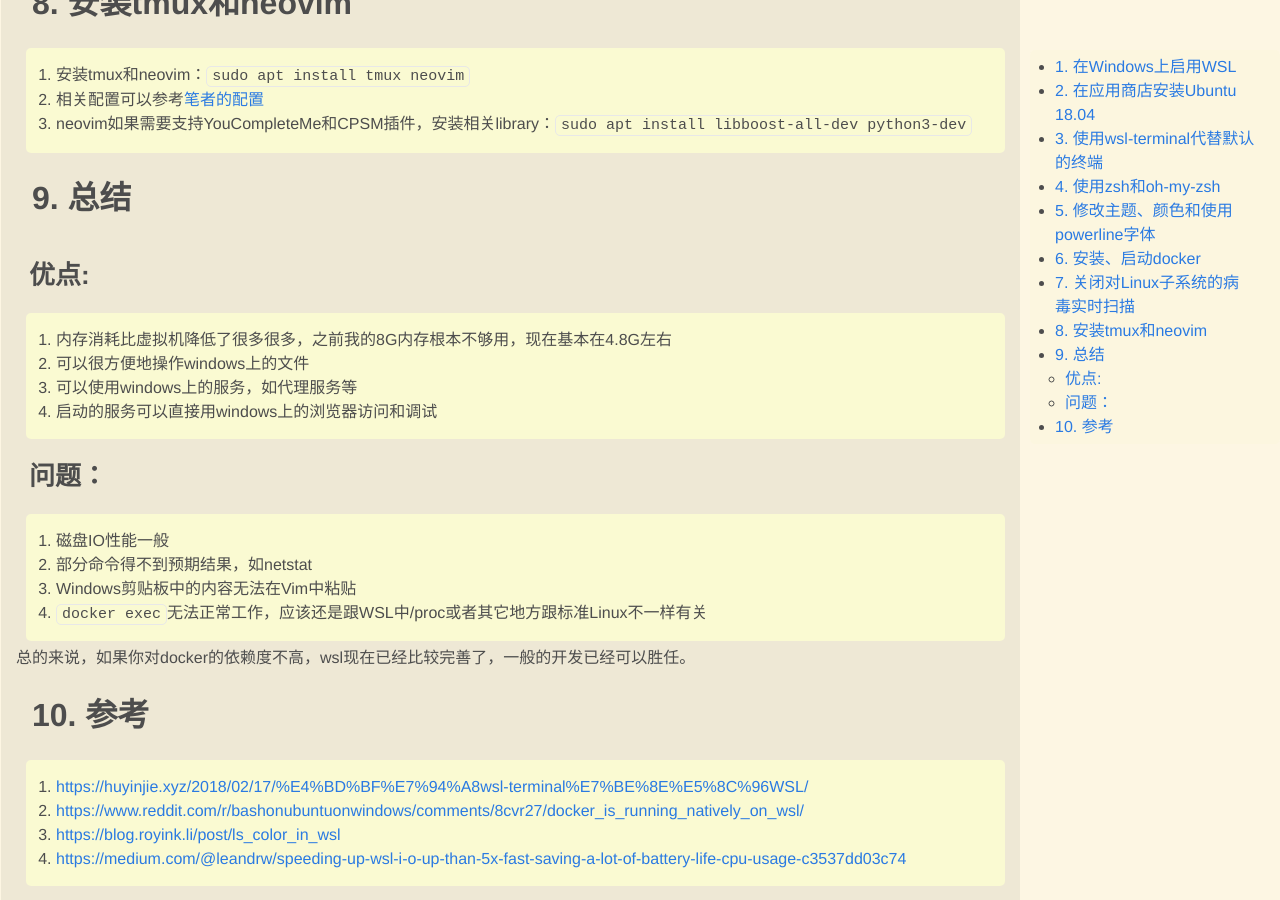
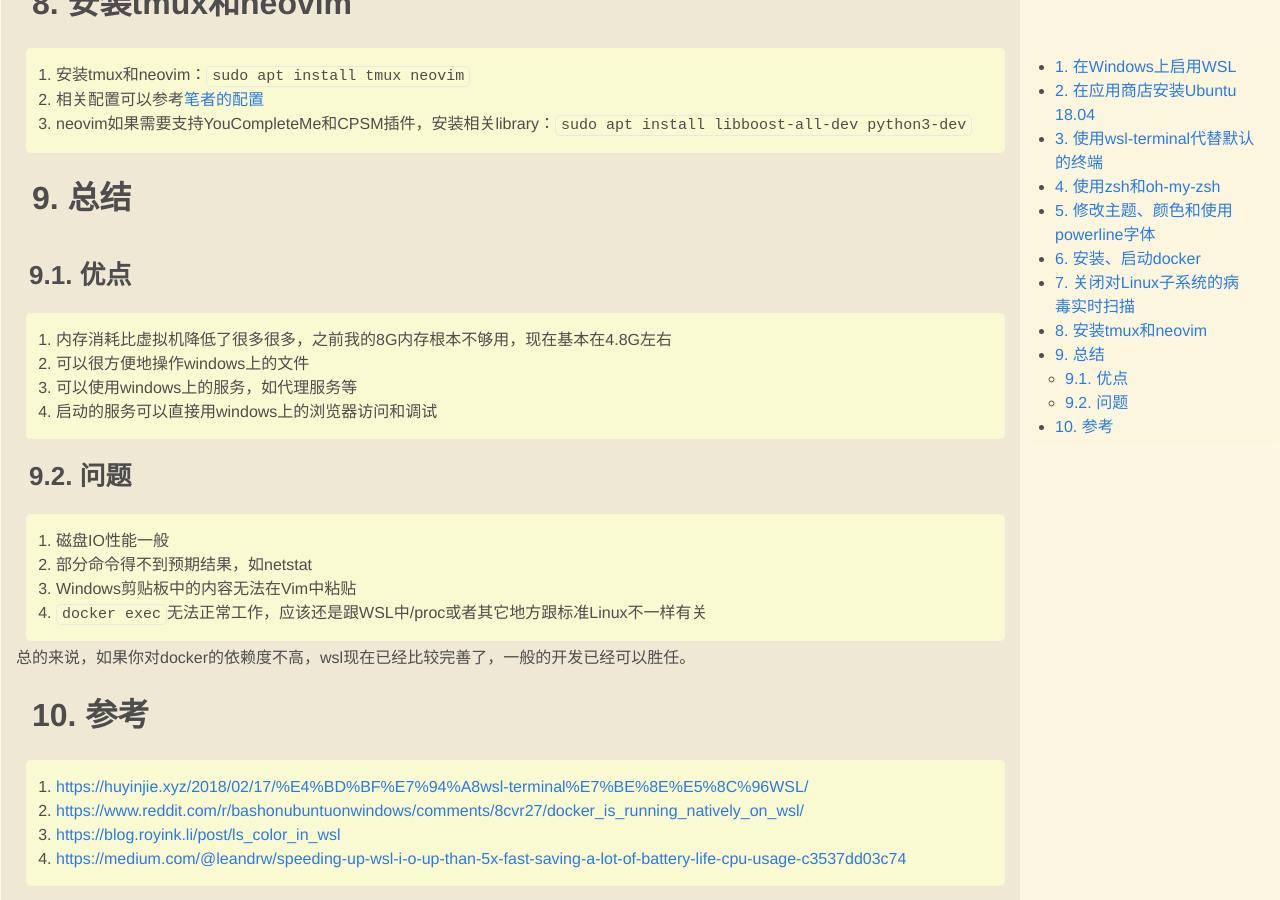
Before and after one commit to feiyuw/feiyuw.github.io, a Jekyll site: the page built from _posts/2018-10-29-setup-wsl-on-win10.md, in a window 1280 px wide and 900 px high, scrolled down 6614 px. Built offline with Jekyll 4.4.1, drawn with Linux system fonts in a browser that asks for light colours; nearby versions of some CDN libraries; comment, search, counter and statistics services are not loaded.

Commit message:
update blog

```diff
--- a/_posts/2018-10-29-setup-wsl-on-win10.md
+++ b/_posts/2018-10-29-setup-wsl-on-win10.md
@@ -117,14 +117,14 @@ sudo service docker status  # 一次不成功就多试几次
 
 ## 9. 总结
 
-### 优点:
+### 9.1. 优点
 
 1. 内存消耗比虚拟机降低了很多很多，之前我的8G内存根本不够用，现在基本在4.8G左右
 1. 可以很方便地操作windows上的文件
 1. 可以使用windows上的服务，如代理服务等
 1. 启动的服务可以直接用windows上的浏览器访问和调试
 
-### 问题：
+### 9.2. 问题
 
 1. 磁盘IO性能一般
 1. 部分命令得不到预期结果，如netstat
```
